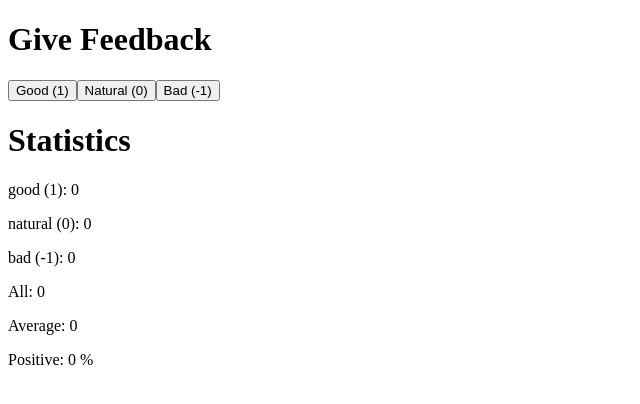
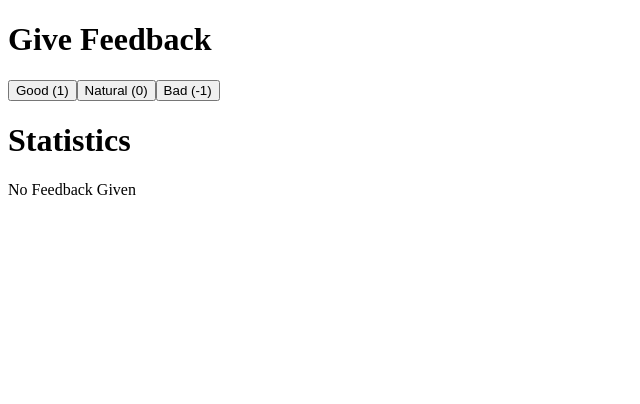
Before and after one commit to alikehel/fullstackopen-exercises, a React (Create React App) app in the folder part1/unicafe/: page / in a window 1280 px wide. Shown: the top 404 px of the page, without its empty margins (0-640 px from the left). Built offline with nearby package versions, Linux system fonts and the light colour scheme.

Commit message:
finish '1.9: unicafe step4'

```diff
--- a/part1/unicafe/src/App.js
+++ b/part1/unicafe/src/App.js
@@ -33,7 +33,11 @@ const Statistics = ({ data }) => {
   // POSITIVE
   let positive = (data[0][1] / all) * 100 || 0
 
-
+  if (all == 0) {
+    return (
+      <p>No Feedback Given</p>
+    )
+  }
 
   return (
     <>
```
